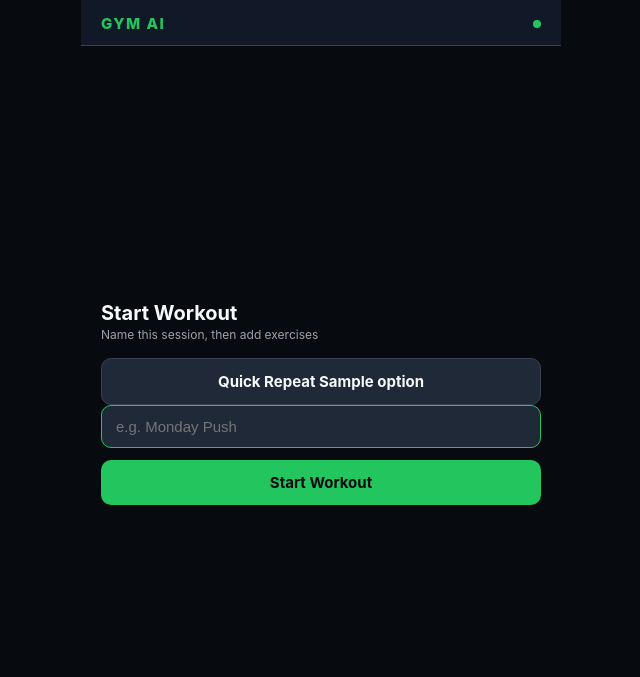
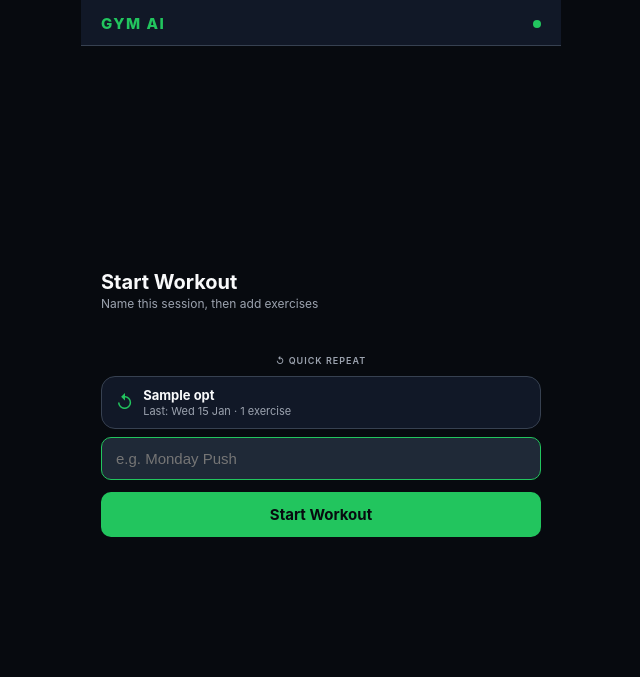
Before and after one commit to beeshaker/gym, a Django app: template templates/workouts/log_home.html in a window 1280 px wide. Shown: the top 677 px of the page, without its empty margins (319-959 px from the left). Run offline with Django 4.2, Linux system fonts and the light colour scheme; the template is opened without the code that fills it: most values are stand-ins (such as "Sample title", 1, 10 or a date in 2020); data that the repository does not hold is empty.

Commit message:
feat: quick repeat buttons on log home and repeat preview template
Co-Authored-By: Claude Sonnet 4.6 <noreply@anthropic.com>

```diff
--- a/templates/workouts/log_home.html
+++ b/templates/workouts/log_home.html
@@ -11,10 +11,15 @@
   {% if error %}<p class="pin-error">{{ error }}</p>{% endif %}
 
   {% if repeat_options %}
-  <div class="repeat-options">
-    {% for option in repeat_options %}
-    <a href="{% url 'gym_repeat_preview' option.category %}" class="btn btn-secondary">
-      Quick Repeat {{ option.label }}
+  <div class="repeat-section">
+    <div class="repeat-divider">↺ Quick Repeat</div>
+    {% for opt in repeat_options %}
+    <a href="{% url 'gym_repeat_preview' opt.category %}" class="repeat-btn">
+      <span class="repeat-icon">↺</span>
+      <div>
+        <div class="repeat-label">{{ opt.label }}</div>
+        <div class="repeat-meta">Last: {{ opt.last_date|date:"D j M" }} · {{ opt.exercise_count }} exercise{{ opt.exercise_count|pluralize }}</div>
+      </div>
     </a>
     {% endfor %}
   </div>
```
Also changed, not shown: templates/workouts/repeat_preview.html (+44 -1 lines).
